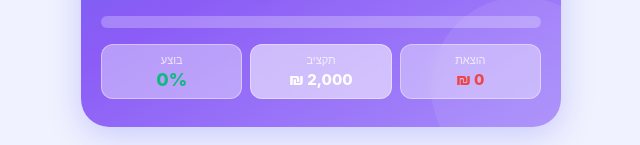
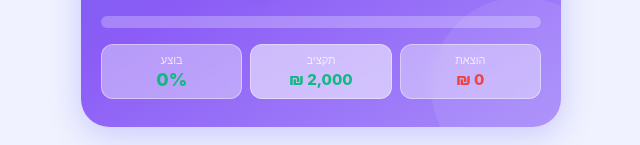
Before and after one commit to yosef246/expense-tracker, a React (Vite) app in the folder frontend/: page / in a window 1280 px wide. Shown: the part 220-365 px from the top of the page, without its empty margins (319-959 px from the left). Built offline with nearby package versions, Linux system fonts and the light colour scheme; sample sign-in values are in the browser's storage.

Commit message:
fix: update progress thresholds to 50/80 and budget value to green
Color thresholds: <50% green, 50-80% yellow, >=80% red (was 90).
Budget amount in middle pill is now always green.

Co-Authored-By: Claude Sonnet 4.6 <noreply@anthropic.com>

```diff
--- a/frontend/src/screens/HomeScreen.tsx
+++ b/frontend/src/screens/HomeScreen.tsx
@@ -262,7 +262,7 @@ export default function HomeScreen() {
           </div>
           <div style={{ ...s.pill, background: 'rgba(255,255,255,0.55)' }}>
             <span style={s.pillLabel}>תקציב</span>
-            <span style={{ ...s.pillVal, color: 'white' }}>{formatCurrency(settings.monthlyBudget)}</span>
+            <span style={{ ...s.pillVal, color: '#10b981' }}>{formatCurrency(settings.monthlyBudget)}</span>
           </div>
           <div style={{ ...s.pill, minWidth: 56 }}>
             <span style={s.pillLabel}>בוצע</span>
--- a/frontend/src/utils/getProgressColor.ts
+++ b/frontend/src/utils/getProgressColor.ts
@@ -23,7 +23,7 @@ export function getProgressColor(percentage: number): string {
   if (percentage < 50) {
     return '#10b981';
   }
-  if (percentage < 90) {
+  if (percentage < 80) {
     return '#f59e0b';
   }
   return '#ef4444';
```
